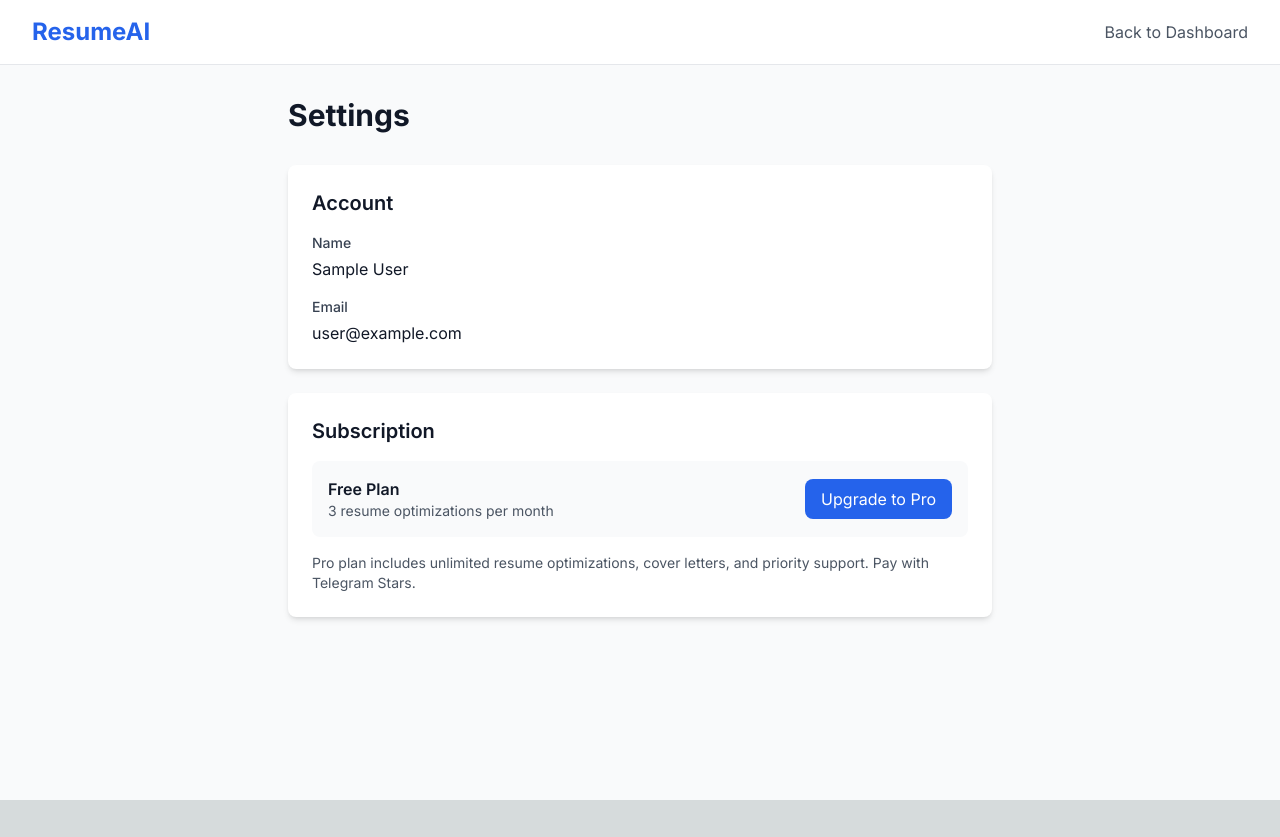
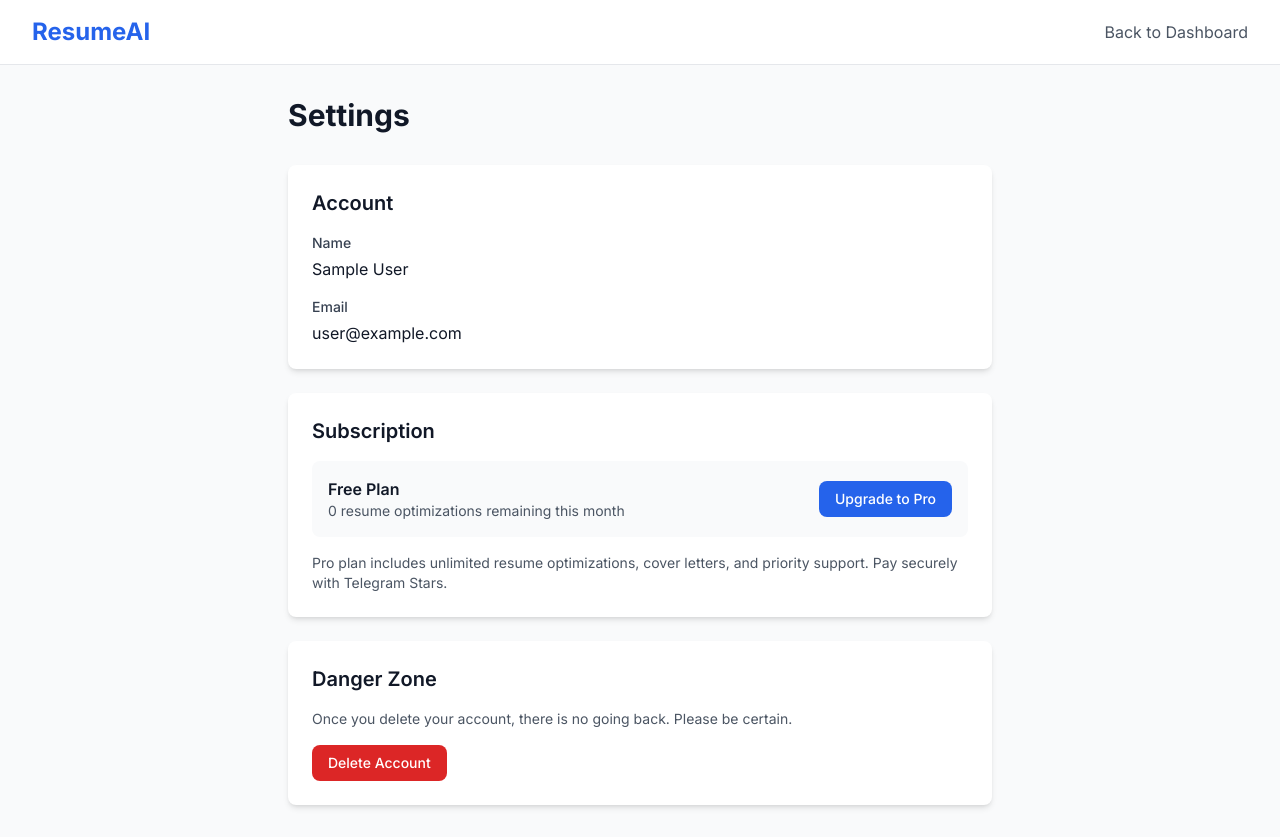
Before and after one commit to alexa-like/FormatX, a Next.js app: page /dashboard/settings in a window 1280 px wide. Before the commit the page ends 800 px from the top, so only its background shows below. Built offline with nearby package versions, Linux system fonts and the light colour scheme; no server answers; sample sign-in values are in the browser's storage.

Commit message:
Add src/app/dashboard/settings/page.tsx

```diff
--- a/src/app/dashboard/settings/page.tsx
+++ b/src/app/dashboard/settings/page.tsx
@@ -2,11 +2,10 @@
 
 export const dynamic = 'force-dynamic';
 
-
-
 import { useSession } from 'next-auth/react';
 import { useRouter } from 'next/navigation';
-import { useEffect, useState } from 'react';
+import { useEffect } from 'react';
+import Link from 'next/link';
 
 export default function SettingsPage() {
   const { data: session, status } = useSession();
@@ -26,17 +25,16 @@ export default function SettingsPage() {
     );
   }
 
+  const user = session?.user as any;
+  const isPro = user?.plan === 'pro';
+
   return (
     <div className="min-h-screen bg-gray-50">
       <header className="bg-white border-b">
         <div className="max-w-7xl mx-auto px-4 sm:px-6 lg:px-8">
           <div className="flex justify-between items-center h-16">
-            <a href="/dashboard" className="text-2xl font-bold text-primary-600">
-              ResumeAI
-            </a>
-            <a href="/dashboard" className="text-gray-600 hover:text-gray-900">
-              Back to Dashboard
-            </a>
+            <a href="/dashboard" className="text-2xl font-bold text-primary-600">ResumeAI</a>
+            <a href="/dashboard" className="text-gray-600 hover:text-gray-900">Back to Dashboard</a>
           </div>
         </div>
       </header>
@@ -45,7 +43,7 @@ export default function SettingsPage() {
         <h1 className="text-3xl font-bold text-gray-900 mb-8">Settings</h1>
 
         <div className="bg-white rounded-lg shadow-md p-6 mb-6">
-          <h2 className="text-xl font-semibold mb-4">Account</h2>
+          <h2 className="text-xl font-semibold text-gray-900 mb-4">Account</h2>
           <div className="space-y-4">
             <div>
               <label className="block text-sm font-medium text-gray-700 mb-1">Name</label>
@@ -58,25 +56,45 @@ export default function SettingsPage() {
           </div>
         </div>
 
-        <div className="bg-white rounded-lg shadow-md p-6">
-          <h2 className="text-xl font-semibold mb-4">Subscription</h2>
-          <div className="p-4 bg-gray-50 rounded-lg">
+        <div className="bg-white rounded-lg shadow-md p-6 mb-6">
+          <h2 className="text-xl font-semibold text-gray-900 mb-4">Subscription</h2>
+          <div className={`p-4 rounded-lg ${isPro ? 'bg-green-50' : 'bg-gray-50'}`}>
             <div className="flex justify-between items-center">
               <div>
-                <p className="font-semibold">Free Plan</p>
+                <p className="font-semibold text-gray-900">
+                  {isPro ? 'Pro Plan' : 'Free Plan'}
+                </p>
                 <p className="text-sm text-gray-600">
-                  3 resume optimizations per month
+                  {isPro
+                    ? 'Unlimited resume optimizations and cover letters'
+                    : `${user?.creditsRemaining ?? 0} resume optimizations remaining this month`}
                 </p>
               </div>
-              <button className="bg-primary-600 text-white px-4 py-2 rounded-lg hover:bg-primary-700">
-                Upgrade to Pro
-              </button>
+              {!isPro && (
+                <Link
+                  href="https://t.me/YourBotName?start=upgrade"
+                  target="_blank"
+                  className="bg-primary-600 text-white px-4 py-2 rounded-lg hover:bg-primary-700 text-sm font-medium"
+                >
+                  Upgrade to Pro
+                </Link>
+              )}
             </div>
           </div>
           <p className="mt-4 text-sm text-gray-600">
             Pro plan includes unlimited resume optimizations, cover letters, and priority support.
-            Pay with Telegram Stars.
+            Pay securely with Telegram Stars.
           </p>
+        </div>
+
+        <div className="bg-white rounded-lg shadow-md p-6">
+          <h2 className="text-xl font-semibold text-gray-900 mb-4">Danger Zone</h2>
+          <p className="text-sm text-gray-600 mb-4">
+            Once you delete your account, there is no going back. Please be certain.
+          </p>
+          <button className="bg-red-600 text-white px-4 py-2 rounded-lg hover:bg-red-700 text-sm font-medium">
+            Delete Account
+          </button>
         </div>
       </main>
     </div>
```
